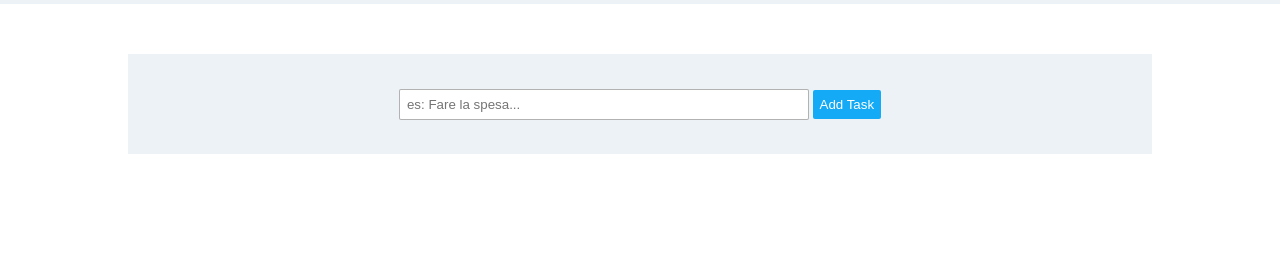
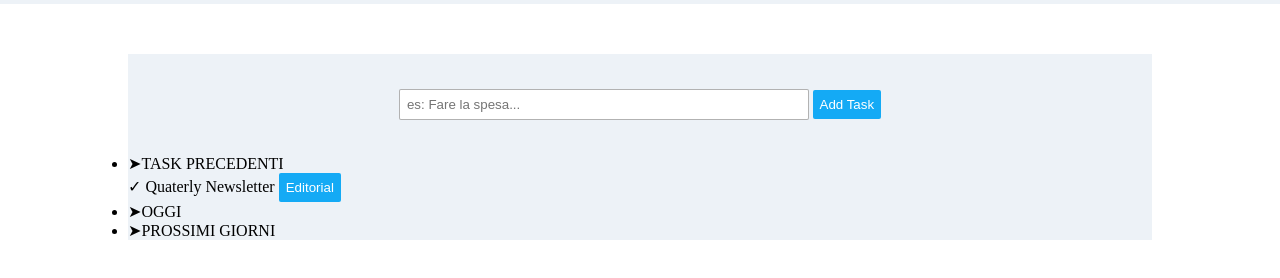
Before and after one commit to SimoneBonvecchio84/html-css-toboolist, a plain HTML site: page index.html in a window 1280 px wide. Shown: the part 66-344 px from the top of the page. Drawn offline with Linux system fonts and the light colour scheme.

Commit message:
feat: add first task

```diff
--- a/index.html
+++ b/index.html
@@ -24,10 +24,31 @@
             <main>
 
                 <!-- add input and button -->
-                <div class="container-input" >
+                <!-- /add input and button -->
+                <div class="container-input">
                     <input type="text" placeholder="es: Fare la spesa...">
                     <button>Add Task</button>
                 </div>
+                <!-- add section list -->
+                <!-- /add section list -->
+                <section class="section-list">
+                    <ul>
+                        <li class="main-list"><span>&#x27A4;</span>TASK PRECEDENTI
+                            <div class="main-list-ul">
+
+                                    <span class="check-symbol">&#x2713;</span>
+
+                                <span class="list-text">Quaterly Newsletter</span>
+                                <button class="list-button">Editorial</button>
+                            </div>
+                        </li>
+                        <li class="main-list"><span>&#x27A4;</span>OGGI</li>
+                        <li class="main-list"><span>&#x27A4;</span>PROSSIMI GIORNI</li>
+                    </ul>
+
+                </section>
+
+
 
 
 
```
